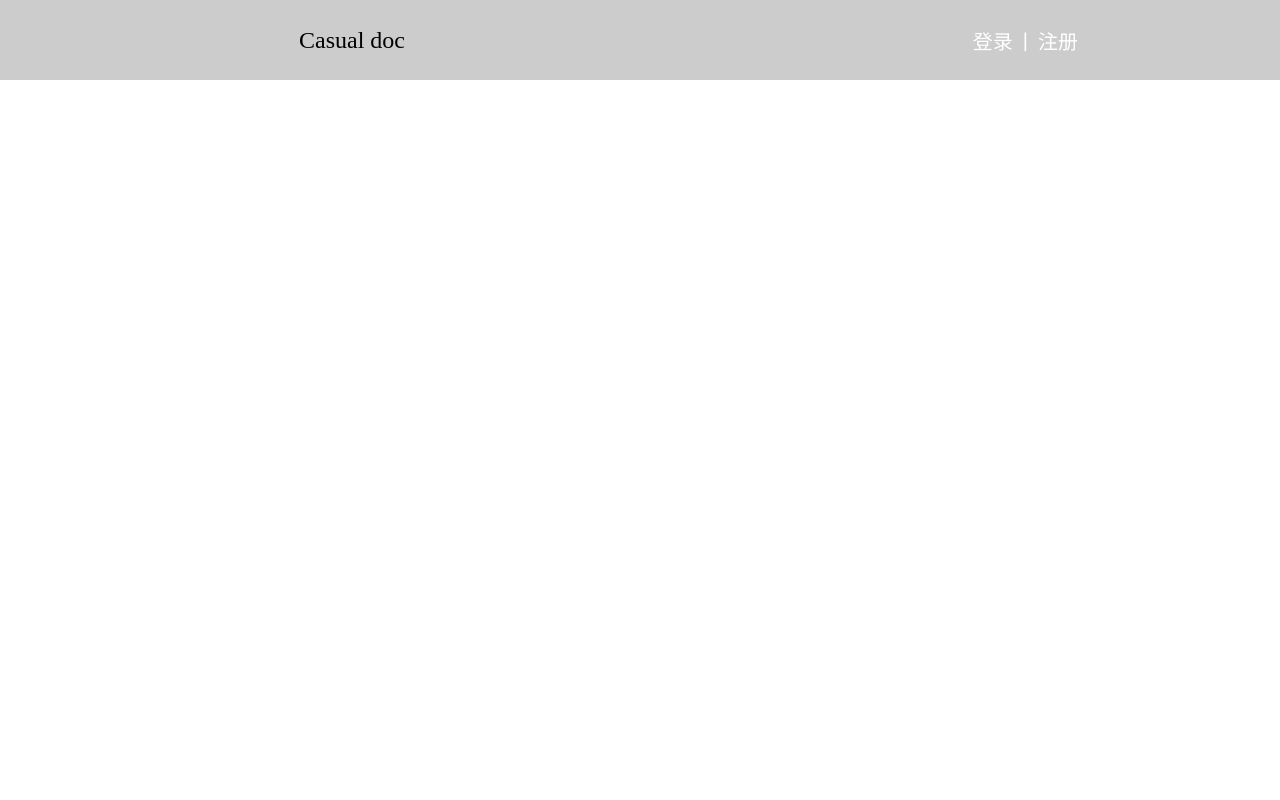
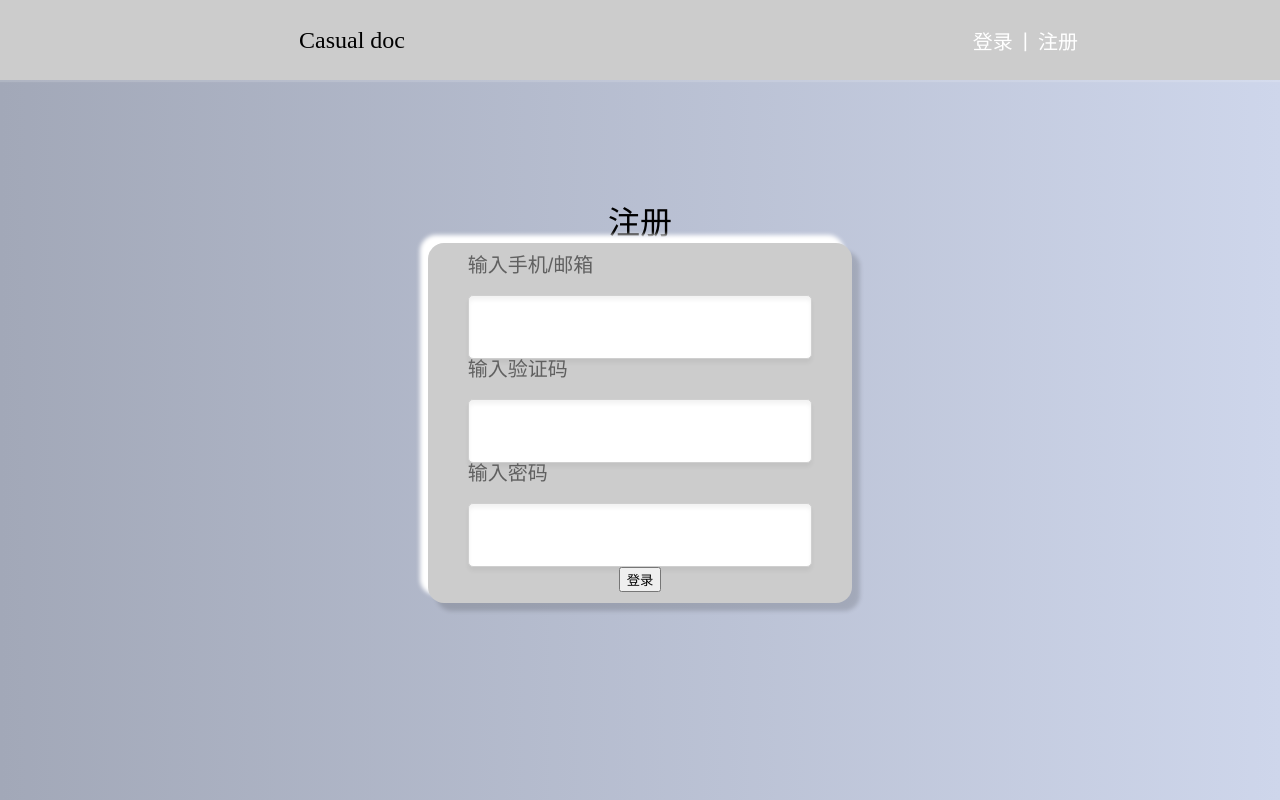
Before and after one commit to 2020-Summer-Project-Workgroup/2020-Summer-Project, a Vue app in the folder Vue/: page /register in a window 1280 px wide. Built offline with nearby package versions, Linux system fonts and the light colour scheme.

Commit message:
Adjust some css styles of the register form.

```diff
--- a/Vue/src/views/register/Register.vue
+++ b/Vue/src/views/register/Register.vue
@@ -4,9 +4,18 @@
       <span>注册</span>
     </div>
     <div class="register-form">
-      <input type="text" placeholder="username"/>
-      <input type="text" placeholder="验证码"/>
-      <input type="password" placeholder="password"/>
+      <div class="form-item">
+        <label for="username">输入手机/邮箱</label>
+        <input type="text" id="username" name="username"/>
+      </div>
+      <div class="form-item">
+        <label for="code">输入验证码</label>
+        <input type="text" id="code" name="code"/>
+      </div>
+      <div class="form-item">
+        <label for="password">输入密码</label>
+        <input type="password" id="password" name="password"/>
+      </div>
       <button @click="submit">登录</button>
     </div>
   </div>
@@ -24,5 +33,64 @@ export default {
 </script>
 
 <style scoped>
+.register-container {
+  top: 0;
+  left: 0;
+  right: 0;
+  bottom: 0;
+  position: fixed;
+  background-image: linear-gradient(to right, #A2A8B8, #CED6EB);
+  display: flex;
+  flex-direction: column;
+  justify-content: center;
+  align-items: center;
+  z-index: -1;
+}
 
+.title {
+  font-size: 2rem;
+  font-family: "Hiragino Sans GB", "Helvetica Neue", Helvetica, "PingFang SC", "Microsoft YaHei", "微软雅黑", Arial, sans-serif;
+}
+
+.register-form {
+  height: 40vh;
+  width: 30vw;
+  padding: 20px;
+  border-radius: 16px;
+  border: none;
+  background-color: #ccc;
+  box-shadow: -8px -8px 4px rgb(255, 255, 255),
+  8px 8px 4px rgba(0, 0, 0, .15);
+  display: flex;
+  flex-direction: column;
+  justify-content: center;
+  align-items: center;
+}
+
+.register-form .form-item {
+  display: flex;
+  flex-direction: column;
+  justify-content: center;
+  align-items: flex-start;
+}
+
+.register-form input {
+  width: 26.46vw;
+  height: 60px;
+  background: #ffffff;
+  border: 1px solid #cfcfcf;
+  border-radius: 5px;
+  box-shadow: inset 0 4px 4px rgba(0, 0, 0, 0.05), 0 4px 4px rgba(0, 0, 0, 0.05);
+}
+
+.register-form label {
+  width: 224px;
+  height: 40px;
+  font-family: "Hiragino Sans GB", "Helvetica Neue", Helvetica, "PingFang SC", "Microsoft YaHei", "微软雅黑", Arial, sans-serif;
+  font-style: normal;
+  font-weight: 400;
+  font-size: 20px;
+  line-height: 20px;
+  color: #606060;
+}
 </style>
```
